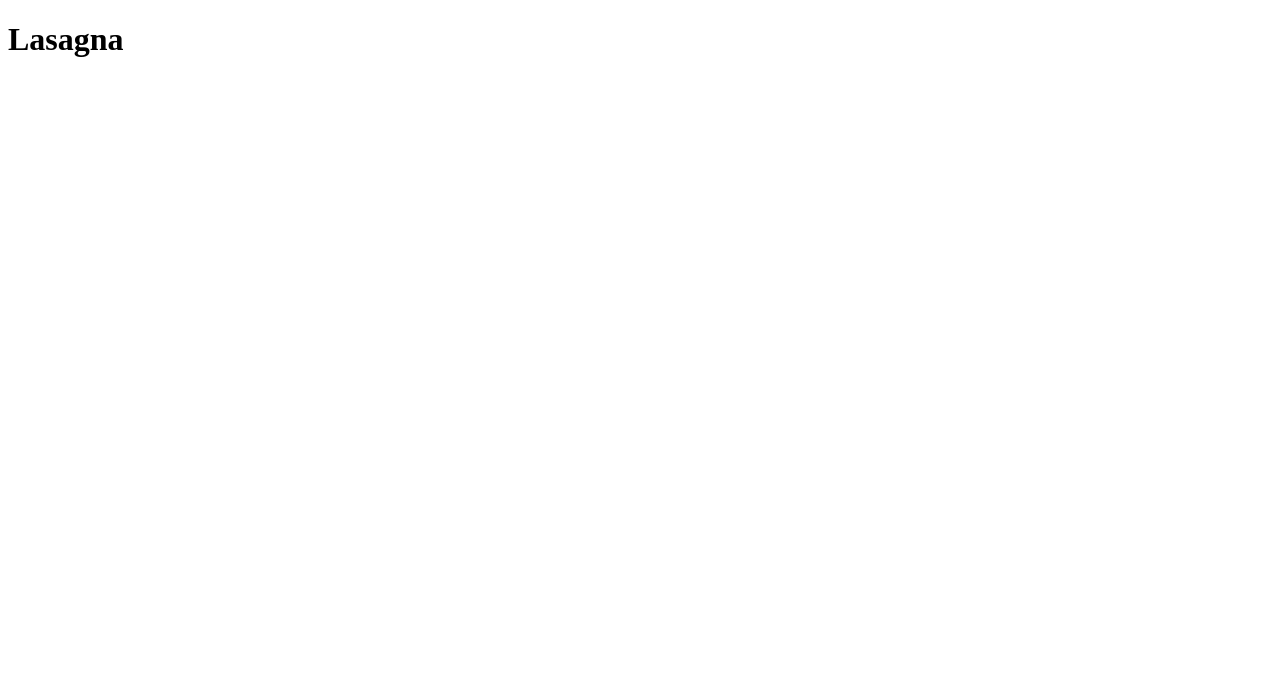
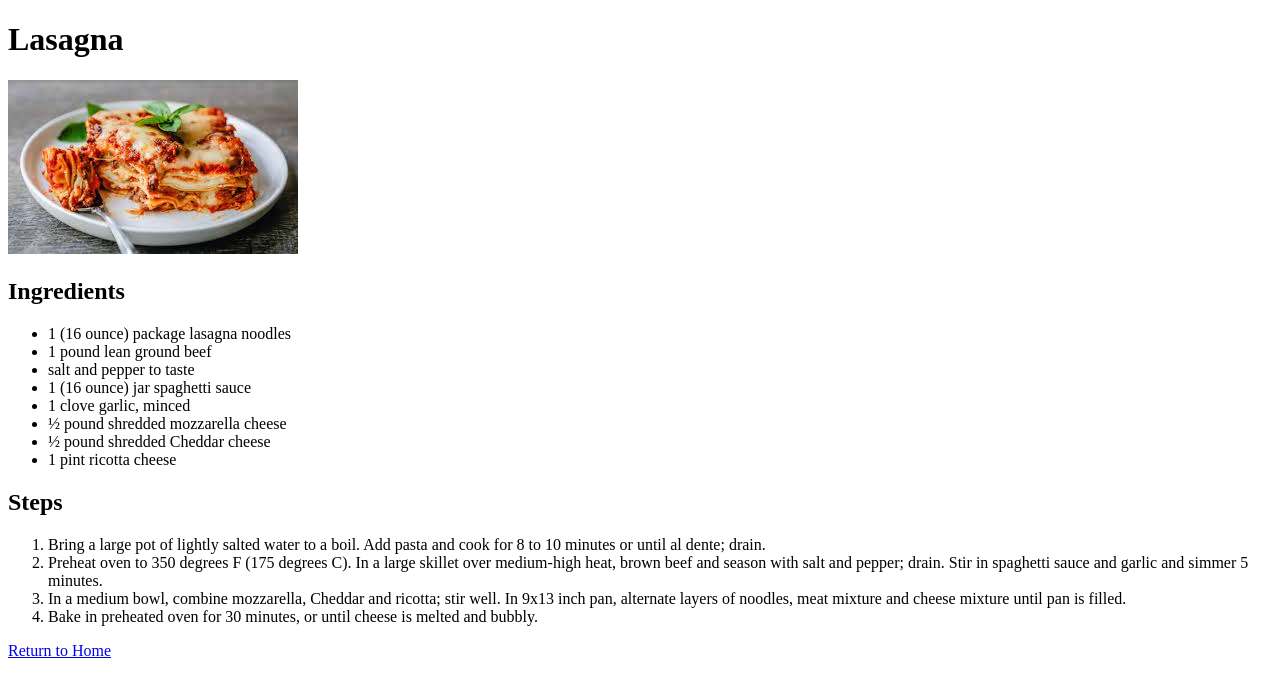
Before and after one commit to BradleyBuckets/odin-recipes, a plain HTML site: page recipes/lasagna.html in a window 1280 px wide. Drawn offline with Linux system fonts and the light colour scheme.

Commit message:
Complete lasagna.html
I added a images folder to hold all of the images for the recipe pages

```diff
--- a/recipes/lasagna.html
+++ b/recipes/lasagna.html
@@ -8,5 +8,25 @@
 </head>
 <body>
     <h1>Lasagna</h1>
+    <img src="../images/lasagna.jpeg" alt="lasagna">
+    <h2>Ingredients</h2>
+    <ul>
+        <li>1 (16 ounce) package lasagna noodles</li>
+        <li>1 pound lean ground beef</li>
+        <li>salt and pepper to taste</li>
+        <li>1 (16 ounce) jar spaghetti sauce</li>
+        <li>1 clove garlic, minced</li>
+        <li>½ pound shredded mozzarella cheese </li>
+        <li>½ pound shredded Cheddar cheese </li>
+        <li>1 pint ricotta cheese</li>
+    </ul>
+    <h2>Steps</h2>
+    <ol>
+        <li>Bring a large pot of lightly salted water to a boil. Add pasta and cook for 8 to 10 minutes or until al dente; drain.</li>
+        <li>Preheat oven to 350 degrees F (175 degrees C). In a large skillet over medium-high heat, brown beef and season with salt and pepper; drain. Stir in spaghetti sauce and garlic and simmer 5 minutes.</li>
+        <li>In a medium bowl, combine mozzarella, Cheddar and ricotta; stir well. In 9x13 inch pan, alternate layers of noodles, meat mixture and cheese mixture until pan is filled.</li>
+        <li>Bake in preheated oven for 30 minutes, or until cheese is melted and bubbly.</li>
+    </ol>
+    <a href="../index.html">Return to Home</a>
 </body>
 </html>
```
Also changed, not shown: images/lasagna.jpeg (added).
